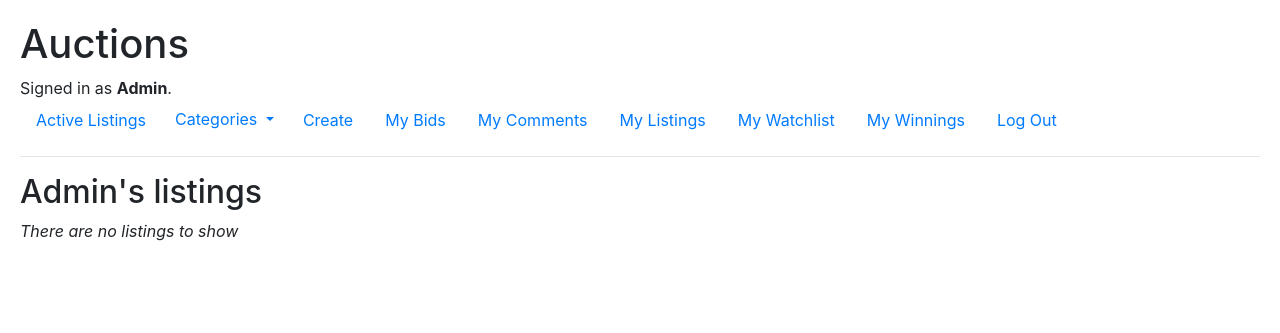
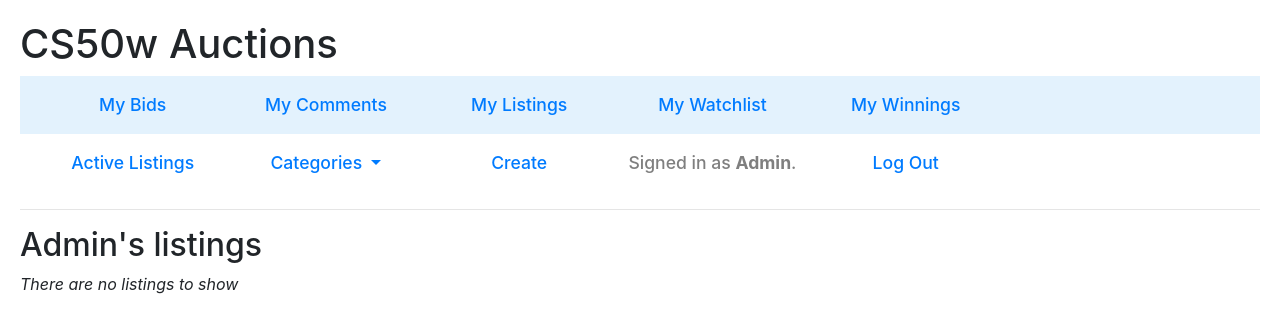
Before and after one commit to DaveFriedman/cs50web, a Django app: page /listings in a window 1280 px wide. Shown: the top 333 px of the page. Run offline with Django 3.2, Linux system fonts and the light colour scheme; a user stored in the database is signed in; data comes from the database, SQL or seed files in the repository; both versions use the stored data as it was after the commit.

Commit message:
finished styling navbar, index, bids. started comments, listings

```diff
--- a/Project 2 Commerce/commerce/auctions/static/auctions/styles.css
+++ b/Project 2 Commerce/commerce/auctions/static/auctions/styles.css
@@ -1,3 +1,40 @@
 body {
   padding: 20px;
 }
+
+.nav {
+  width: 80%;
+}
+.nav-item {
+  float: left;
+  width: 20%;
+  text-align: center;
+  font-size: 1.1rem;
+  font-weight: 500;
+}
+/* .nav-link {
+  transition: all 0.3s;
+} */
+.nav-link:hover,
+.nav-link:focus {
+  font-weight: 700;
+  /* transform: scale(1.05); */
+}
+
+.card {
+  box-shadow: 2px 2px 10px gray;
+  transition: transform 0.3s;
+}
+.card:hover {
+  transform: scale(1.05);
+  box-shadow: 2px 2px 10px #007bff;
+}
+
+.comment {
+  list-style: none;
+}
+
+table td {
+  padding: 0.75rem;
+  vertical-align: middle;
+}
--- a/Project 2 Commerce/commerce/auctions/templates/auctions/index.html
+++ b/Project 2 Commerce/commerce/auctions/templates/auctions/index.html
@@ -6,22 +6,30 @@
 
 
 {% if listings %}
-<div class="container d-flex flex-wrap align-items-left">
+<div class="container-fluid d-flex flex-wrap align-items-left">
+
     {% for listing in listings %}
-    <div class="m-2 card" style="width: 18rem;">
+    <div class="m-3 card" style="width: 18rem;">
+
+        <div class="card-header pb-0">
+            <h3 class="card-title ">{{listing.name}}</h3>
+        </div>
+
         {% if listing.image_url %}
         <img class="card-img-top" src="{{listing.image_url}}" alt="image of {{listing.name}}">
         {% else %}
         <img class="card-img-top" src="{% static 'auctions/placeholder600x800.png' %}" alt="no image submitted">
         {% endif %}
+
         <div class="card-body flex-column d-flex">
-            <h5 class="card-title mt-auto">{{listing.name}}</h5>
-            <h6 class="card-subtitle mb-2 text-muted">{{listing.get_category_display}}</h6>
+            <h6 class="card-subtitle mb-2 text-muted mt-auto">{{listing.get_category_display}}</h6>
             <p class="card-text">{{listing.description | truncatewords:15}}</p>
             <a href="{% url 'read' listing.id listing.name %}" class="btn
-        btn-primary">See listing</a>
+        btn-primary stretched-link">See listing</a>
         </div>
+
     </div>
+
     {% endfor %}
 </div>
 {% else %}
--- a/Project 2 Commerce/commerce/auctions/templates/auctions/layout.html
+++ b/Project 2 Commerce/commerce/auctions/templates/auctions/layout.html
@@ -5,7 +5,7 @@
 
 <head>
     <title>{% block title %}Auctions{% endblock %}</title>
-    <link href="{% static 'auctions/styles.css' %}" rel="stylesheet">
+    <link rel="stylesheet" href="{% static 'auctions/styles.css' %}" >
     <link rel="stylesheet" href="https://cdn.jsdelivr.net/npm/bootstrap@4.6.1/dist/css/bootstrap.min.css" integrity="sha384-zCbKRCUGaJDkqS1kPbPd7TveP5iyJE0EjAuZQTgFLD2ylzuqKfdKlfG/eSrtxUkn" crossorigin="anonymous">
     <!-- Bootstrap bundle, for alerts -->
     <script src="https://cdn.jsdelivr.net/npm/jquery@3.5.1/dist/jquery.slim.min.js" integrity="sha384-DfXdz2htPH0lsSSs5nCTpuj/zy4C+OGpamoFVy38MVBnE+IbbVYUew+OrCXaRkfj" crossorigin="anonymous"></script>
@@ -15,36 +15,11 @@
 </head>
 
 <body>
-    <h1>Auctions</h1>
-    <div>
+    <h1>CS50w Auctions</h1>
+
     {% if user.is_authenticated %}
-        Signed in as <strong>{{ user.username|capfirst }}</strong>.
-        {% else %}
-        Not signed in.
-        {% endif %}
-    </div>
-
+    <nav class="navbar navbar-light" style="background-color: #e3f2fd;">
         <ul class="nav">
-        <li class="nav-item">
-            <a class="nav-link" href="{% url 'index' %}">Active Listings</a>
-        </li>
-        <li class="nav-item">
-            <div class="dropdown show">
-                <a class="btn btn-link dropdown-toggle" href="" role="button" id="dropdownMenuLink"
-                    data-toggle="dropdown" aria-haspopup="true" aria-expanded="false">
-                    Categories
-                </a>
-                <div class="dropdown-menu" aria-labelledby="dropdownMenuLink">
-                    {% for c in categories %}
-                    <a class="dropdown-item" href="{% url 'category' c.0 %}">{{c.1}}</a>
-                    {% endfor %}
-                </div>
-            </div>
-        </li>
-        <li class="nav-item">
-            <a class="nav-link" href="{% url 'create' %}">Create</a>
-        </li>
-        {% if user.is_authenticated %}
             <li class="nav-item">
                 <a class="nav-link" href="{% url 'bids' %}">My Bids</a>
             </li>
@@ -60,6 +35,33 @@
             <li class="nav-item">
                 <a class="nav-link" href="{% url 'winnings' %}">My Winnings</a>
             </li>
+        </ul>
+    </nav>
+    {% endif %}
+
+    <nav class="navbar navbar-light">
+        <ul class="nav">
+            <li class="nav-item">
+                <a class="nav-link" href="{% url 'index' %}">Active Listings</a>
+            </li>
+            <li class="nav-item dropdown">
+                <a class="nav-link dropdown-toggle" href="#" id="navbarDropdownMenuLink" data-toggle="dropdown" aria-haspopup="true" aria-expanded="false">
+                    Categories
+                </a>
+                <div class="dropdown-menu" aria-labelledby="navbarDropdownMenuLink">
+                    {% for c in categories %}
+                    <a class="dropdown-item" href="{% url 'category' c.0 %}">{{c.1}}</a>
+                    {% endfor %}
+                </div>
+                </div>
+            </li>
+            <li class="nav-item">
+                <a class="nav-link" href="{% url 'create' %}">Create</a>
+            </li>
+            {% if user.is_authenticated %}
+            <li class="nav-item navbar-text">
+                Signed in as <strong>{{ user.username|capfirst }}</strong>.
+            </li>
             <li class="nav-item">
                 <a class="nav-link" href="{% url 'logout' %}">Log Out</a>
             </li>
@@ -72,8 +74,9 @@
             </li>
             {% endif %}
     </ul>
+    </nav>
+
     <hr>
-
     {% if messages %}
     <div class="messages">
         {% for message in messages %}
--- a/Project 2 Commerce/commerce/auctions/views.py
+++ b/Project 2 Commerce/commerce/auctions/views.py
@@ -22,7 +22,7 @@ html/css styling
 
 def index(request):
     return render(request, "auctions/index.html", {
-        "header": "Active Listings",
+        "header": "Active listings",
         "listings": Listing.objects.filter(is_active=True).order_by("-id")
     })
 
@@ -112,7 +112,6 @@ def create_comment(request, id, name):
                 "id": id,
                 "name": name,
             }))
-
     else:
         messages.error(request, "Your comment failed to post")
         return HttpResponseRedirect(reverse("read", kwargs={
@@ -213,8 +212,6 @@ def close_listing(request, id, name):
     listing = Listing.objects.get(id=id)
     max_bid = Bid.objects.filter(listing=id).aggregate(Max("bid_price"))['bid_price__max']
     winner = Bid.objects.get(listing=id, bid_price=max_bid).bidder
-    # if winner == User.objects.get(id=request.user.id):
-    #     pass
     try:
         listing.is_active = False
         listing.winner = winner
@@ -311,8 +308,8 @@ def login_view(request):
     if request.method == "POST":
 
         redirect_to = request.POST.get('next', request.GET.get('next', '/'))
-        redirect_to = redirect_to if url_allowed(
-                                    redirect_to, request.get_host()) else '/'
+        # redirect_to = redirect_to if url_allowed(
+        #                             redirect_to, request.get_host()) else '/'
         # redirect_to = iri_to_uri(redirect_to) if url_allowed(
         #                             redirect_to, request.get_host()) else '/'
 
```
Also changed, not shown: Project 2 Commerce/commerce/auctions/templates/auctions/bids.html (+7 -4 lines), Project 2 Commerce/commerce/auctions/templates/auctions/comments.html (+11 -5 lines), Project 2 Commerce/commerce/auctions/templates/auctions/read_listing.html (+12 -11 lines), Project 2 Commerce/commerce/db.sqlite3. Lines whose indentation alone changed are shown as unchanged.
